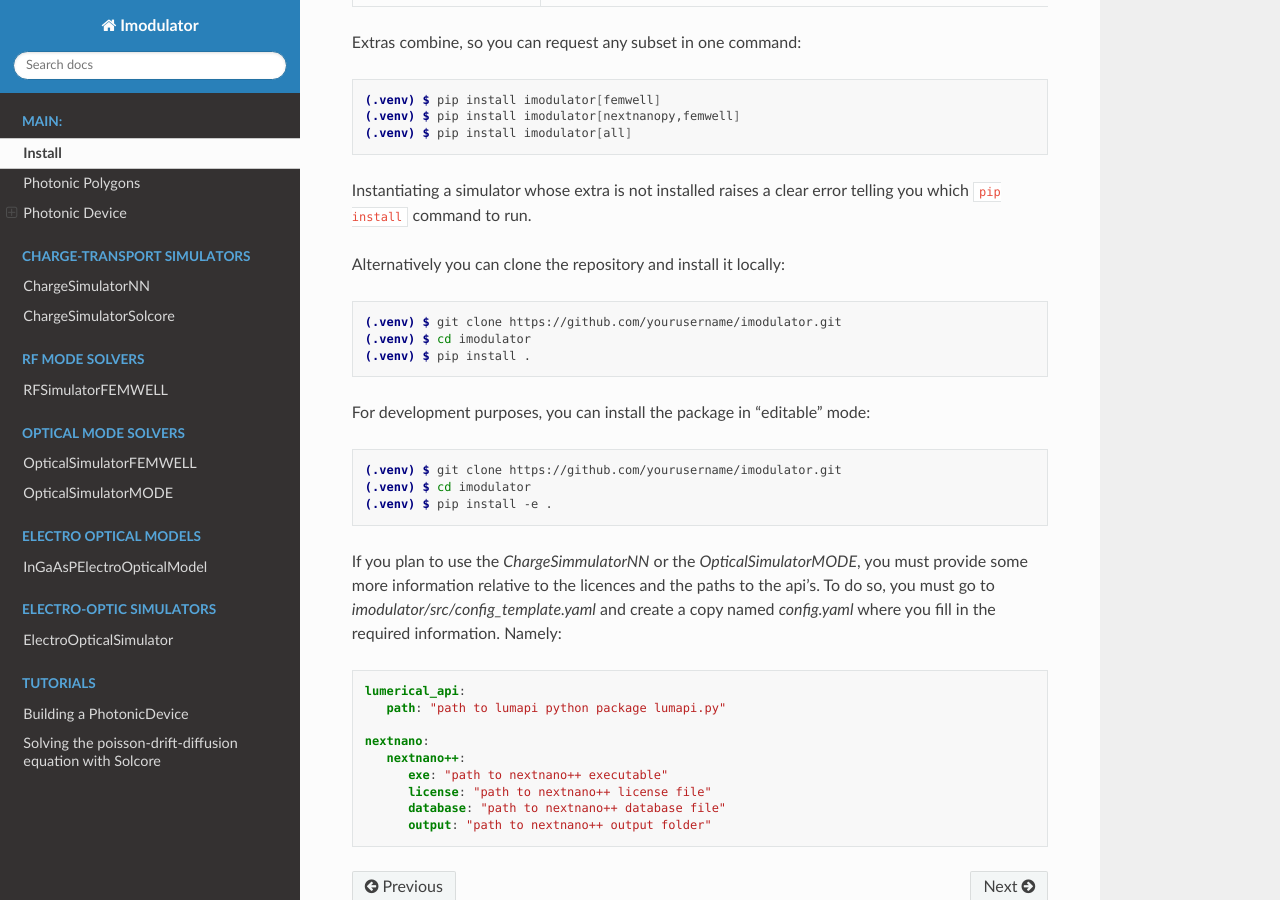
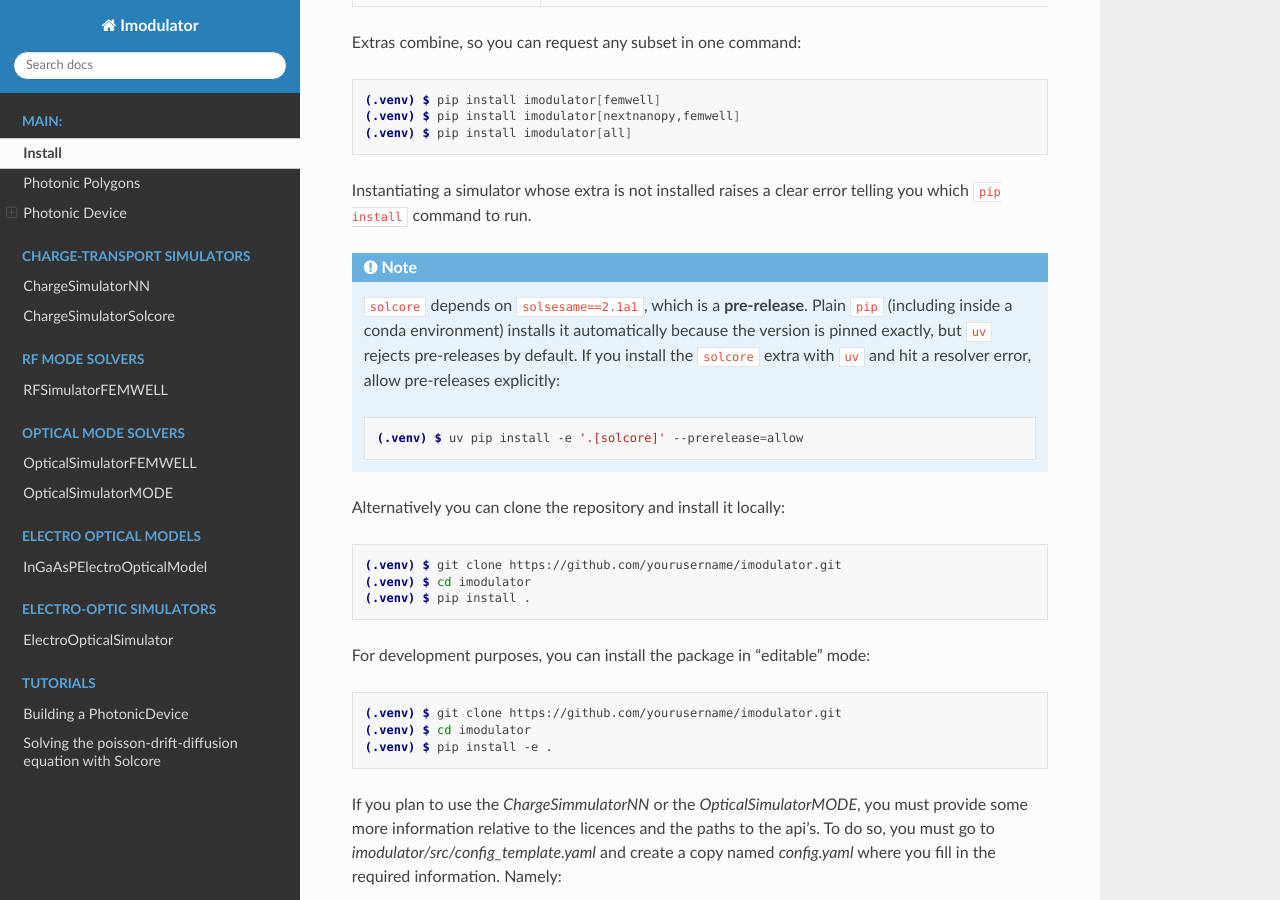
Before and after one commit to duarte-jfs/Imodulator, a Sphinx documentation site: the page built from docs/install.rst, in a window 1280 px wide and 900 px high, scrolled down 510 px. Built offline with Sphinx 7.4.7 and the Read the Docs theme 3.1.0, drawn with Linux system fonts in a browser that asks for light colours; pages that are not in the unit, such as notebooks, are missing from menus.

Commit message:
solcore installation comment for uv prelease allow case

```diff
--- a/docs/install.rst
+++ b/docs/install.rst
@@ -38,6 +38,18 @@ Extras combine, so you can request any subset in one command:
 Instantiating a simulator whose extra is not installed raises a clear error
 telling you which ``pip install`` command to run.
 
+.. note::
+
+   ``solcore`` depends on ``solsesame==2.1a1``, which is a **pre-release**. Plain
+   ``pip`` (including inside a conda environment) installs it automatically
+   because the version is pinned exactly, but ``uv`` rejects pre-releases by
+   default. If you install the ``solcore`` extra with ``uv`` and hit a resolver
+   error, allow pre-releases explicitly:
+
+   .. code-block:: console
+
+      (.venv) $ uv pip install -e '.[solcore]' --prerelease=allow
+
 Alternatively you can clone the repository and install it locally:
 
 .. code-block:: console
--- a/pyproject.toml
+++ b/pyproject.toml
@@ -43,7 +43,7 @@ dependencies = [
 femwell = ["femwell==0.1.11"]
 # Solcore-based charge transport (ChargeSimulatorSolcore). Install with:
 # pip install imodulator[solcore]
-solcore = ["solcore>=5.10.1"]
+solcore = ["solcore>=5.10.1"] # solcore depends on solsesame==2.1a1 (a pre-release); if install fails, add --prerelease=allow
 # nextnano-based charge transport (ChargeSimulatorNN). Install with:
 # pip install imodulator[nextnanopy]
 nextnanopy = ["nextnanopy>=1.2.0"]
```
